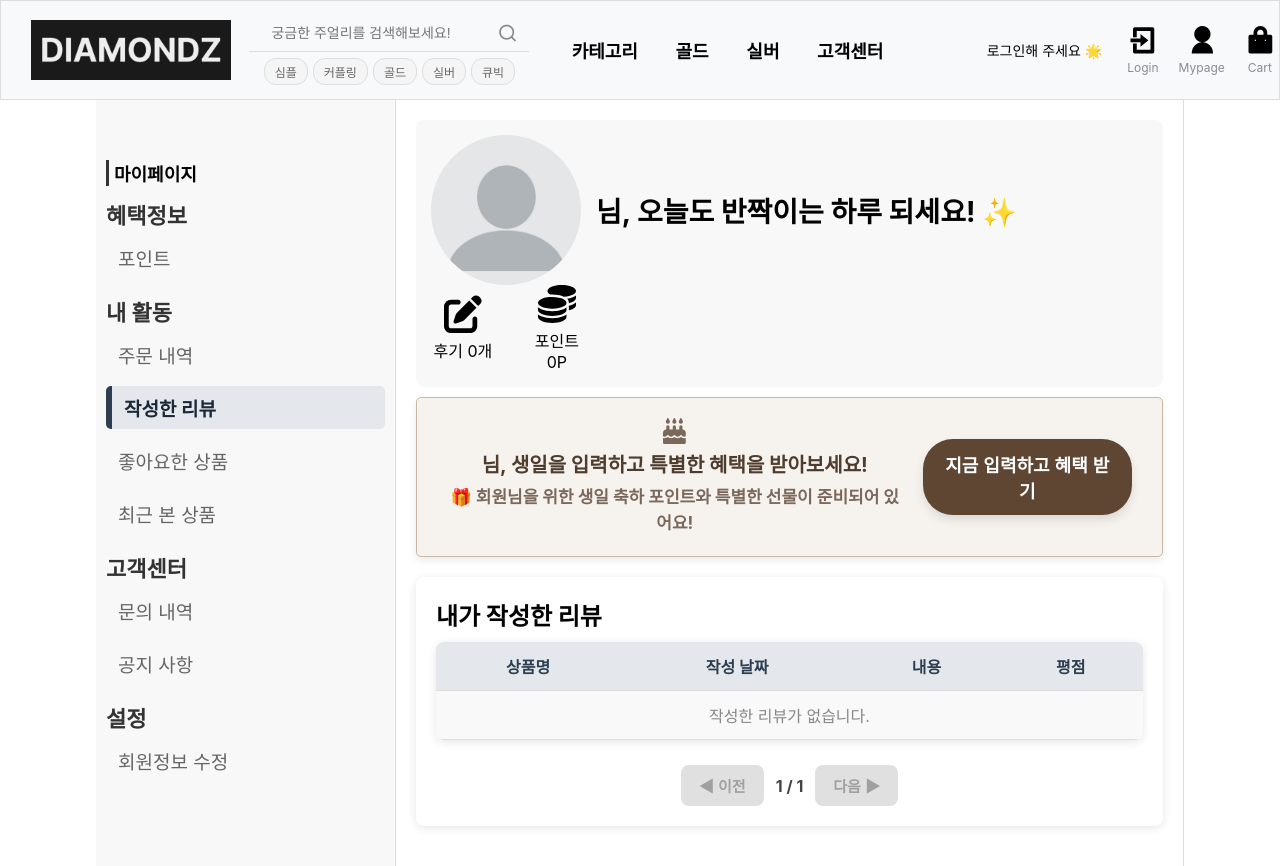
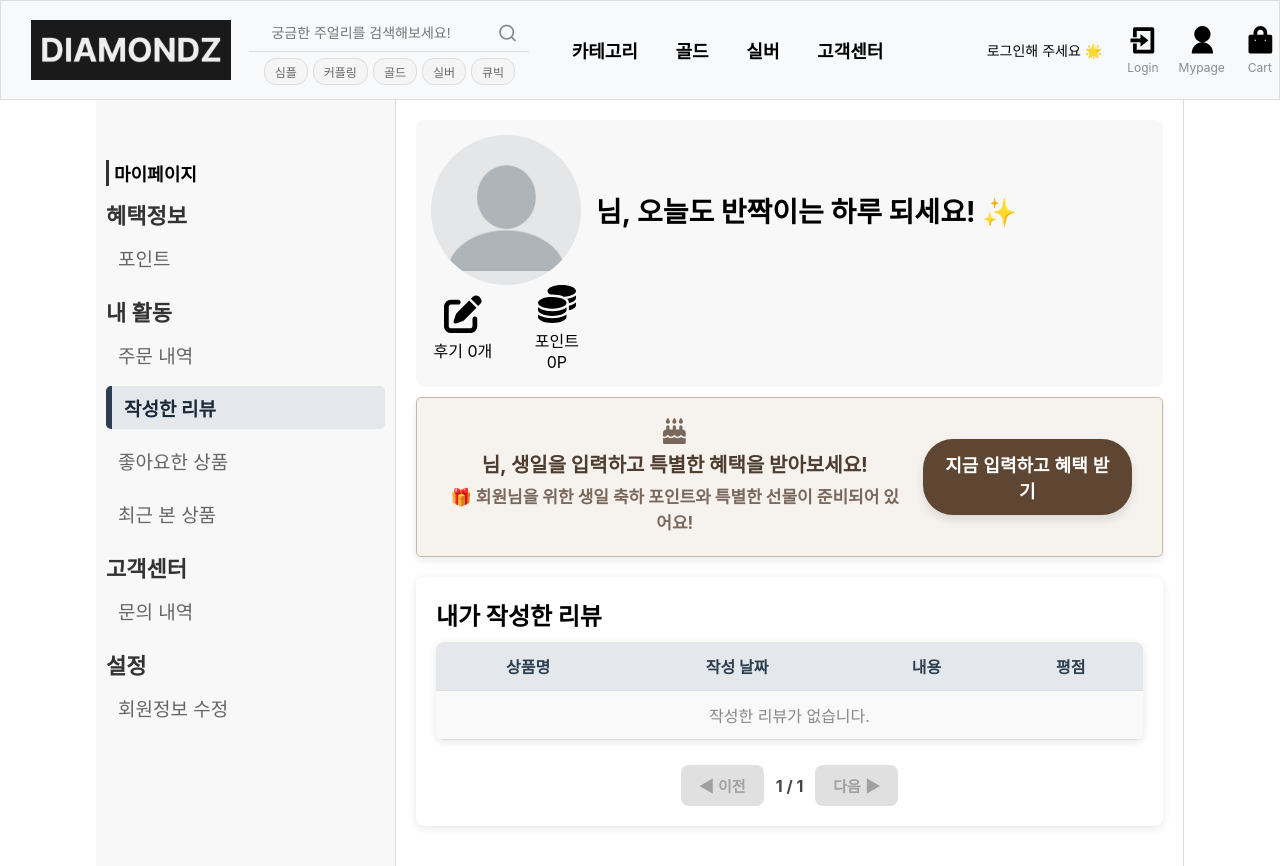
Before and after one commit to Team-Dia/TeamDia-Client, a React (Create React App) app: page /mypage/reviews in a window 1280 px wide. Shown: the top 866 px of the page. Built offline with nearby package versions, Linux system fonts and the light colour scheme; a web font is replaced by a local one.

Commit message:
공지사항 삭제

```diff
--- a/src/Component/MyPage/Sidebar.js
+++ b/src/Component/MyPage/Sidebar.js
@@ -99,16 +99,6 @@ const Sidebar = () => {
                 문의 내역
               </div>
             </li>
-            <li>
-              <div
-                className={`sidebar-link ${
-                  location.pathname === "/notice" ? "active" : ""
-                }`}
-                onClick={() => navigate("/notice")}
-              >
-                공지 사항
-              </div>
-            </li>
           </ul>
         </div>
 
```
